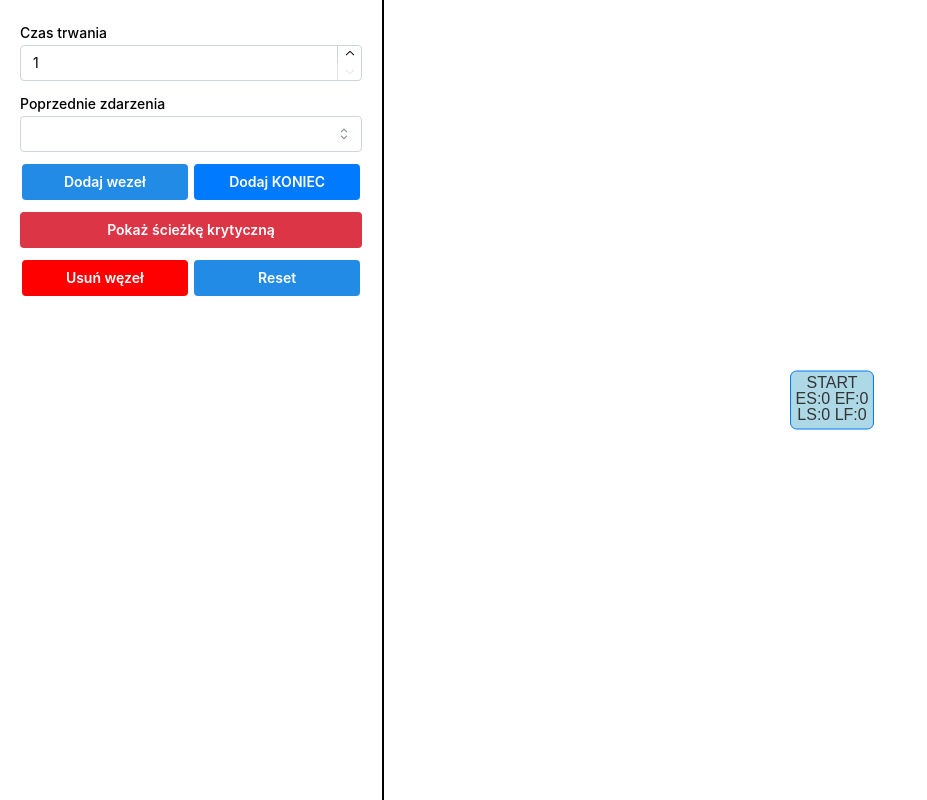
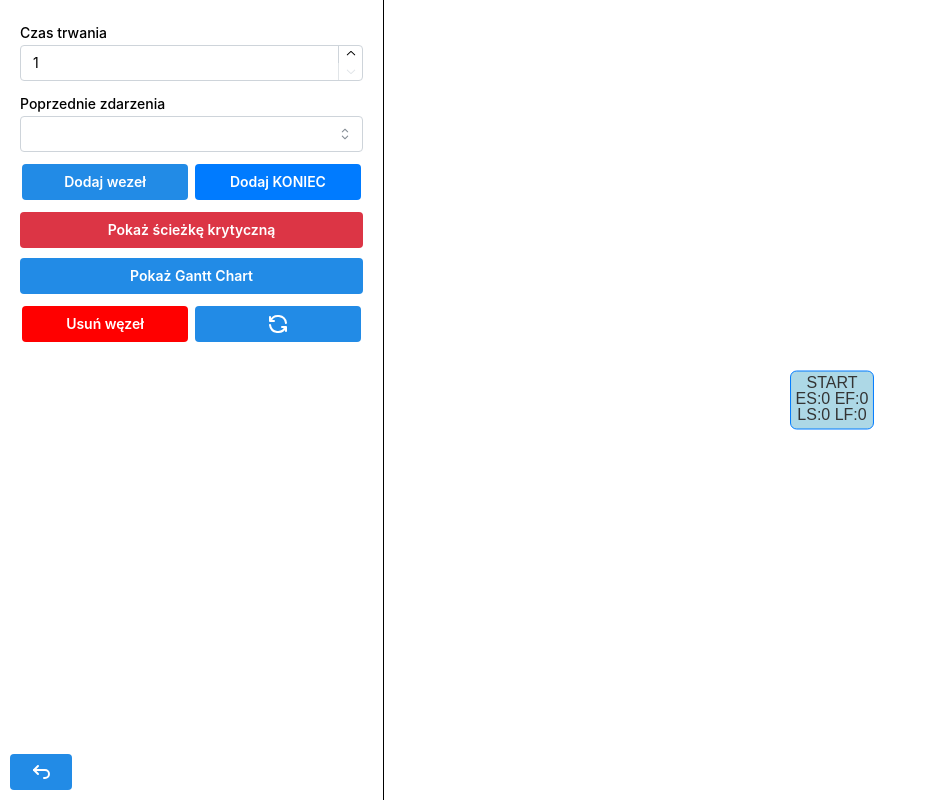
Before and after one commit to karolg02/CPM, a React (Vite) app: page /aon in a window 1280 px wide. Shown: the whole page, without its empty margins (0-927 px from the left). Built offline with nearby package versions, Linux system fonts and the light colour scheme.

Commit message:
+return button, stage switch button

```diff
--- a/src/features/aon/Aon.tsx
+++ b/src/features/aon/Aon.tsx
@@ -2,6 +2,8 @@ import {Button, Grid, MultiSelect, NumberInput} from "@mantine/core";
 import {useForm} from "@mantine/form";
 import {Network} from "vis-network/standalone/esm/vis-network";
 import {useEffect, useRef, useState} from "react";
+import {IconArrowBackUp, IconRefresh} from "@tabler/icons-react";
+import {useNavigate} from "react-router-dom";
 
 type Node = {
     id: number;
@@ -30,6 +32,8 @@ export const Aon = () => {
     const networkRef = useRef<HTMLDivElement>(null);
     const networkInstance = useRef<Network | null>(null);
     const [formKey, setFormKey] = useState(0);
+    const navigate = useNavigate();
+    const [chartVisible, setchartVisible] = useState<boolean>(true);
 
     const form = useForm({
         mode: "uncontrolled",
@@ -104,7 +108,7 @@ export const Aon = () => {
                 }
             });
         }
-    }, [nodes, edges]);
+    }, [nodes, edges, chartVisible]);
 
     const handleSubmit = (values: typeof form.values) => {
         let { nazwaCzynnosci } = values;
@@ -169,6 +173,7 @@ export const Aon = () => {
         setEndAdded(false);
         setCriticalPath(false);
         setEditNodeId(null);
+        setchartVisible(true);
 
         form.setValues({
             nazwaCzynnosci: "",
@@ -180,7 +185,7 @@ export const Aon = () => {
     };
 
     const deleteNode = () => {
-        if (!editNodeId || editNodeId === 1 || (endAdded && editNodeId === nodes.length)) return; // Nie można usunąć START/KONIEC
+        if (!editNodeId || editNodeId === 1 || (endAdded && editNodeId === nodes.length)) return;
 
         setNodes(prevNodes => prevNodes.filter(n => n.id !== editNodeId));
         setEdges(prevEdges => prevEdges.filter(e => e.from !== editNodeId && e.to !== editNodeId));
@@ -279,12 +284,17 @@ export const Aon = () => {
         }
     };
 
+    const showChart = () => {
+        if(!chartVisible) setchartVisible(true);
+        else setchartVisible(false);
+    }
+
     return (
-        <div style={{ display: "flex" }}>
+        <div style={{display: "flex"}}>
             <div style={{
                 width: "30%",
                 padding: "20px",
-                borderRight: "2px solid black",
+                borderRight: "1px solid black",
                 display: "flex",
                 flexDirection: "column",
                 gap: "15px"
@@ -311,6 +321,11 @@ export const Aon = () => {
                         {criticalPath ? "Ukryj ścieżkę krytyczną" : "Pokaż ścieżkę krytyczną"}
                     </Button>
 
+                    <Button onClick={showChart}
+                    >
+                        Pokaż Gantt Chart
+                    </Button>
+
                     <Grid m="10px" justify="space-between">
                         <Button
                             onClick={deleteNode}
@@ -320,11 +335,19 @@ export const Aon = () => {
                             Usuń węzeł
                         </Button>
                         <Button w="49%" onClick={handleReset}
-                        >Reset</Button>
+                        ><IconRefresh/></Button>
                     </Grid>
                 </form>
             </div>
-            <div ref={networkRef} style={{width: "70%", height: "100vh"}}/>
+            {chartVisible ? (
+                <div ref={networkRef} style={{ width: "70%", height: "100vh" }} />
+            ) : (
+                <div style={{width: "70%", height: "100vh"}}>tu będzie graf</div>
+            )}
+            <Button pos="fixed" bottom="10px" left="10px" onClick={() => navigate("/")}
+            >
+                <IconArrowBackUp/>
+            </Button>
         </div>
     );
 };
```
